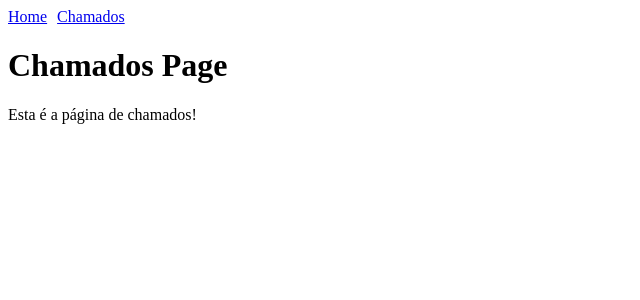
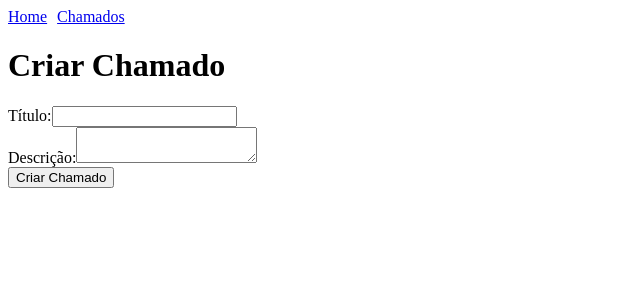
Before and after one commit to thiag0floriano/GEDS, a Vue app in the folder frontend/: page /chamados in a window 1280 px wide. Shown: the top 300 px of the page, without its empty margins (0-640 px from the left). Built offline with nearby package versions, Linux system fonts and the light colour scheme.

Commit message:
Parte 5: Concluído
Integração do Frontend com o Backend

1. Configurar Axios no Frontend
2. Integrar as Chamadas de API no Vue.js
3. Testar a Integração
4. Configurar CORS no Backend

```diff
--- /dev/null
+++ b/frontend/src/services/api.js
@@ -0,0 +1,7 @@
+import axios from 'axios';
+
+const api = axios.create({
+  baseURL: 'http://localhost:5000/api',
+});
+
+export default api;
--- a/frontend/src/views/Chamados.vue
+++ b/frontend/src/views/Chamados.vue
@@ -1,12 +1,47 @@
 <template>
   <div>
-    <h1>Chamados Page</h1>
-    <p>Esta é a página de chamados!</p>
+    <h1>Criar Chamado</h1>
+    <form @submit.prevent="createChamado">
+      <div>
+        <label for="title">Título:</label>
+        <input type="text" id="title" v-model="title" required>
+      </div>
+      <div>
+        <label for="description">Descrição:</label>
+        <textarea id="description" v-model="description" required></textarea>
+      </div>
+      <button type="submit">Criar Chamado</button>
+    </form>
   </div>
 </template>
 
 <script>
+import api from '../services/api';
+
 export default {
   name: 'ChamadosPage',
+  data() {
+    return {
+      title: '',
+      description: '',
+    };
+  },
+  methods: {
+    async createChamado() {
+      try {
+        const newChamado = {
+          title: this.title,
+          description: this.description,
+        };
+        await api.post('/chamados', newChamado);
+        this.title = '';
+        this.description = '';
+        alert('Chamado criado com sucesso!');
+      } catch (error) {
+        console.error('Error creating chamado:', error);
+        alert('Erro ao criar chamado.');
+      }
+    },
+  },
 };
 </script>
--- a/frontend/src/views/Home.vue
+++ b/frontend/src/views/Home.vue
@@ -1,12 +1,36 @@
 <template>
   <div>
-    <h1>Home Page</h1>
-    <p>Bem-vindo à página inicial!</p>
+    <h1>Chamados</h1>
+    <ul>
+      <li v-for="chamado in chamados" :key="chamado.id">
+        {{ chamado.title }} - {{ chamado.description }}
+      </li>
+    </ul>
   </div>
 </template>
 
 <script>
+import api from '../services/api';
+
 export default {
   name: 'HomePage',
+  data() {
+    return {
+      chamados: [],
+    };
+  },
+  created() {
+    this.fetchChamados();
+  },
+  methods: {
+    async fetchChamados() {
+      try {
+        const response = await api.get('/chamados');
+        this.chamados = response.data;
+      } catch (error) {
+        console.error('Error fetching chamados:', error);
+      }
+    },
+  },
 };
 </script>
```
Also changed, not shown: 2 other files (tests, documents, lock files or other folders).
